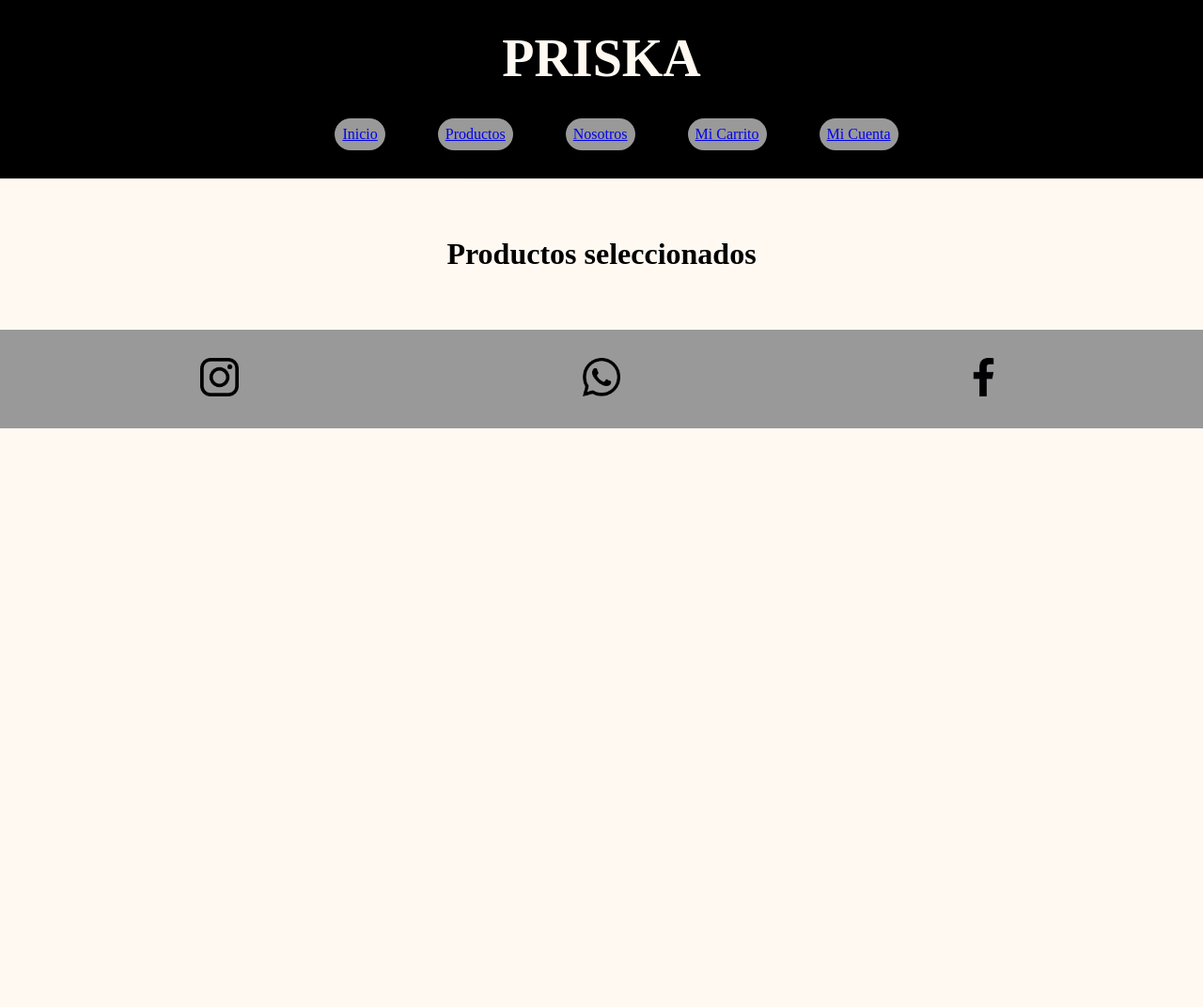
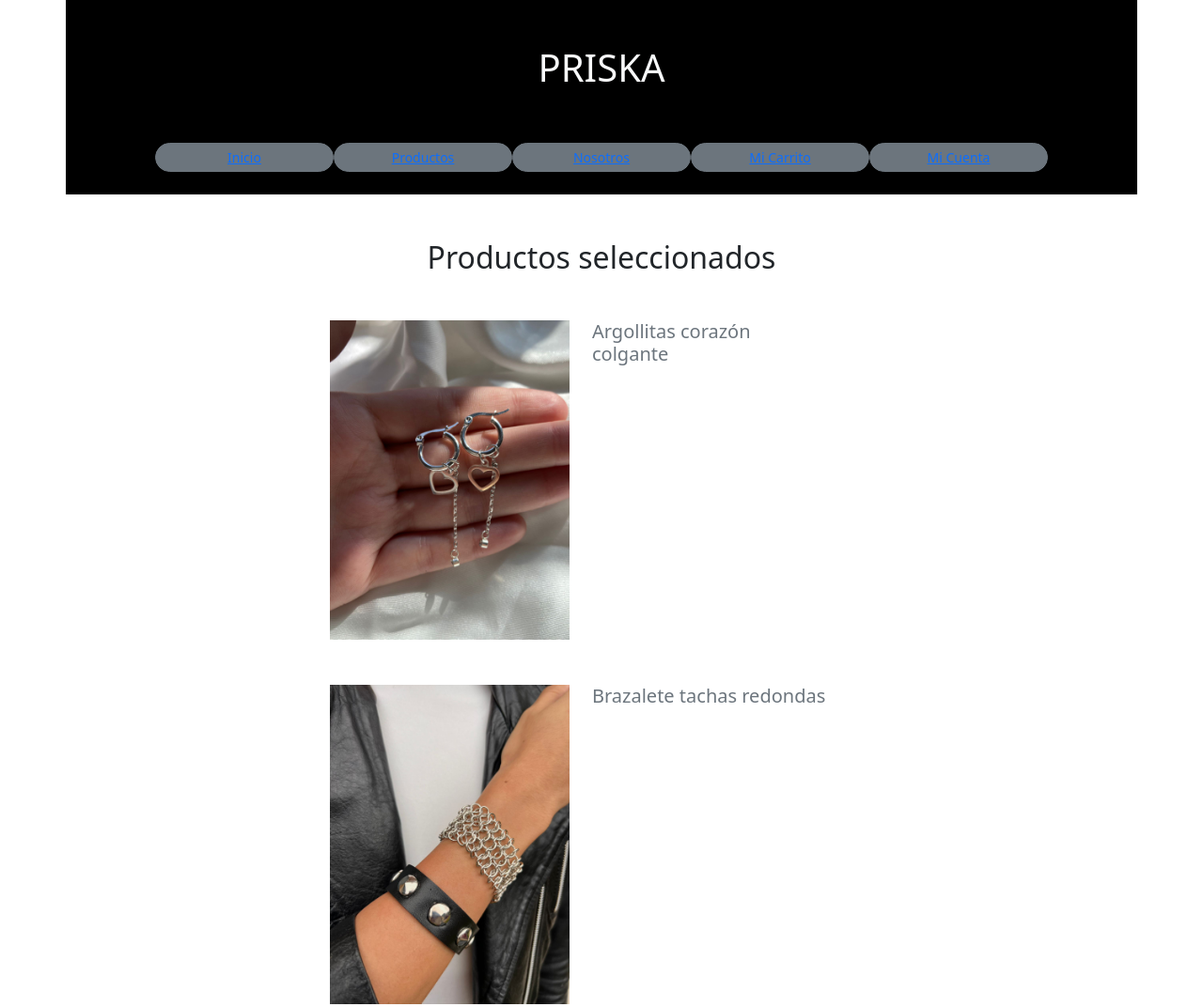
Before and after one commit to JjosefinaRamos/priska, a plain HTML site: page pages/micarrito.html in a window 1280 px wide. Shown: the top 1072 px of the page at 94% size. Before the commit the page ends 800 px from the top, so only its background shows below. Drawn offline with nearby package versions, Linux system fonts and the light colour scheme.

Commit message:
re entrega

```diff
--- a/pages/micarrito.html
+++ b/pages/micarrito.html
@@ -3,37 +3,73 @@
 <head>
     <meta charset="UTF-8">
     <meta name="viewport" content="width=device-width, initial-scale=1.0">
-    <link rel="preconnect" href="https://fonts.googleapis.com">
-    <link rel="preconnect" href="https://fonts.gstatic.com" crossorigin>
     <link href="https://fonts.googleapis.com/css2?family=Roboto:ital,wght@0,100;0,300;0,400;0,500;0,700;0,900;1,100;1,300;1,400;1,500;1,700;1,900&display=swap" rel="stylesheet">
-    <link rel="stylesheet" href="../css/style.css">
-    <title>Document</title>
+    <!-- link BT -->
+    <link href="https://cdn.jsdelivr.net/npm/bootstrap@5.3.3/dist/css/bootstrap.min.css" rel="stylesheet" integrity="sha384-QWTKZyjpPEjISv5WaRU9OFeRpok6YctnYmDr5pNlyT2bRjXh0JMhjY6hW+ALEwIH" crossorigin="anonymous">
+    <!-- link CSS -->
+    <title>Mi carrito</title>
 </head>
 <body>
-    <header>
-        <h1>PRISKA</h1>
-        <nav>
-            <ul>
-                <li><a href="../index.html">Inicio</a></li>
-                <li><a href="./productos.html">Productos</a></li>
-                <li><a href="./nosotros.html">Nosotros</a></li>
-                <li><a href="./micarrito.html">Mi Carrito</a></li>
-                <li><a href="./micuenta.html">Mi Cuenta</a></li>
-            </ul>
-        </nav>
+    <header class="container bg-black pt-5">
+        <div class="row">
+            <h1 class="col-lg-12 text-center text-light">PRISKA</h1>
+        </div>
+        <div class="pt-5 pb-2">
+            <nav>
+                <ul class="row list-unstyled">
+                    <li class="col-lg-1"></li>
+                    <li class="col-lg-2 text-center text-light btn btn-secondary btn-sm rounded-pill"><a href="../index.html">Inicio</a></li>
+                    <li class="col-lg-2 text-center text-light btn btn-secondary btn-sm rounded-pill"><a href="./productos.html">Productos</a></li>
+                    <li class="col-lg-2 text-center text-light btn btn-secondary btn-sm rounded-pill"><a href="./nosotros.html">Nosotros</a></li>
+                    <li class="col-lg-2 text-center text-light btn btn-secondary btn-sm rounded-pill"><a href="./micarrito.html">Mi Carrito</a></li>
+                    <li class="col-lg-2 text-center text-light btn btn-secondary btn-sm rounded-pill"><a href="./micuenta.html">Mi Cuenta</a></li>
+                    <li class="col-lg-1"></li>
+                </ul>
+            </nav>
+        </div>
     </header>
     <main>
         <div>
-            <h2>Productos seleccionados</h2>
+            <h2 class="text-center m-5">Productos seleccionados</h2>
         </div>
+
+        <div class="container row justify-content-center m-5">
+            <img class="img-fluid w-25 h-auto col-lg-9" src="../img/aro1.jfif" alt="aro colgante">
+            <h4 class="text-secondary col-lg-3 fs-5">Argollitas corazón colgante</h4>
+        </div>
+
+        <div class="container row justify-content-center m-5">
+            <img class="img-fluid w-25 h-auto" src="../img/brazalete2.jfif" alt="brazalete tacha redonda">
+            <h4 class="text-secondary col-lg-3 fs-5">Brazalete tachas redondas</h4>
+        </div>
+
+        <div class="container row justify-content-center m-5">
+            <img class="img-fluid w-25 h-auto" src="../img/lazo1.jfif" alt="lazo medialuna cordon negro">
+            <h4 class="text-secondary col-lg-3 fs-5">Lazo medialuna </h4>
+        </div>
+
+        <div class="m-5 row">
+            <div class="col-lg-8"></div>
+            <a class="text-center text-light btn btn-secondary btn-sm rounded-pill col-lg-2 fs-5" href="">Comprar</a>
+            <div class="col-lg-2"></div>
+        </div>
+
     </main>
-    <footer>
-        <div class="footer-img">
-            <a href="https://www.instagram.com/priska.clth/" target="_blank"><img src="../img/instagram.png"alt="logo en blanco y negro de instagram"></a>
-            <a href="https://web.whatsapp.com/" target="_blank"><img src="../img/whatsapp.png" alt="logo en blanco y negro de whatsapp"></a>
-            <a href="https://www.facebook.com/" target="_blank"><img src="../img/facebook.png" alt="logo facebook blanco y negro"></a>
+    <footer class=".container bg-secondary p-5">
+        <div class="d-flex justify-content-center">
+            <div class="w-25 h-auto">
+                <a href="https://www.instagram.com/priska.clth/" target="_blank"><img class="img-fluid w-25 h-auto" src="../img/instagram.png" alt="logo en blanco y negro de instagram"></a>
+            </div>
+            <div class="w-25 h-auto">
+                <a href="https://web.whatsapp.com/" target="_blank"><img class="img-fluid w-25 h-auto" src="../img/whatsapp.png" alt="logo en blanco y negro de whatsapp"></a>
+            </div>
+            <div class="w-25 h-auto">
+                <a href="https://www.facebook.com/" target="_blank"><img class="img-fluid w-25 h-auto" src="../img/facebook.png" alt="logo facebook blanco y negro"></a>
+            </div>
         </div>
 
     </footer>
+
+    <script src="https://cdn.jsdelivr.net/npm/bootstrap@5.3.3/dist/js/bootstrap.bundle.min.js" integrity="sha384-YvpcrYf0tY3lHB60NNkmXc5s9fDVZLESaAA55NDzOxhy9GkcIdslK1eN7N6jIeHz" crossorigin="anonymous"></script>
 </body>
 </html>
```
Also changed, not shown: pages/micuenta.html (+1 -1 lines), pages/nosotros.html (+1 -1 lines), pages/productos.html (+3 -1 lines).
